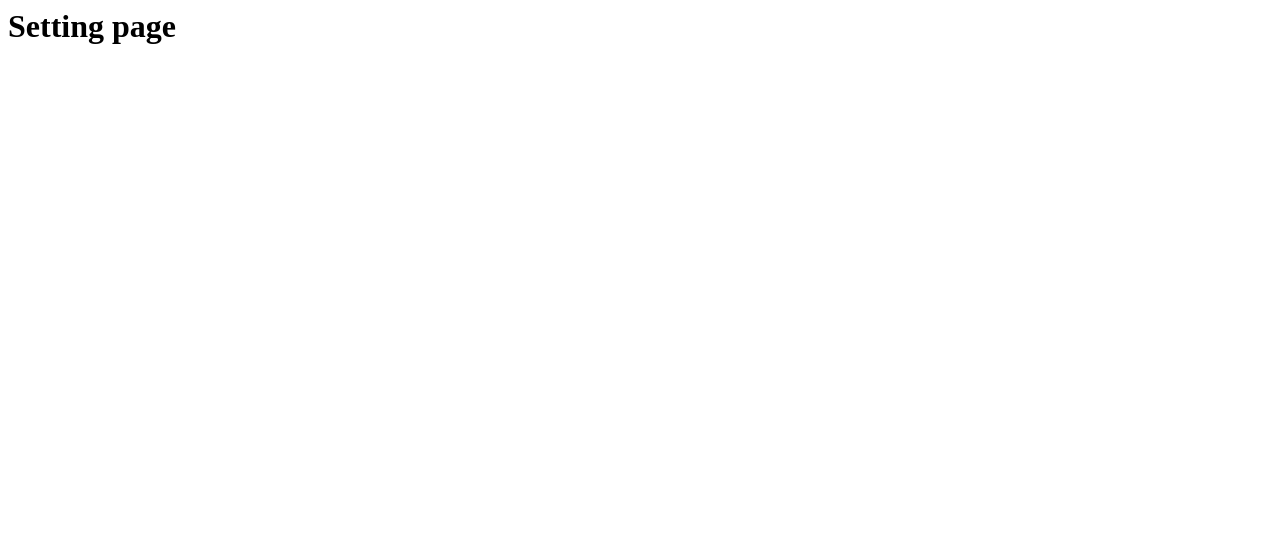
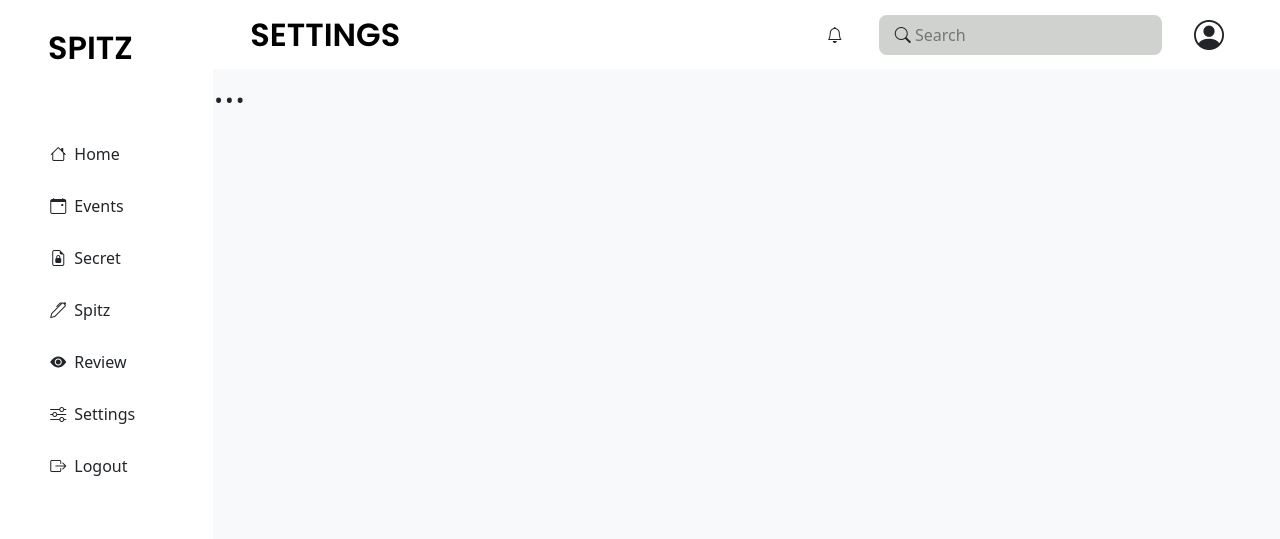
Before and after one commit to Echezonac/spitz-official, a Django app: page /settings/ in a window 1280 px wide. Before the commit the part shown is almost empty. Shown: the top 539 px of the page. Run offline with Django 4.2, Linux system fonts and the light colour scheme.

Commit message:
added active nav links

```diff
--- a/home_app/views.py
+++ b/home_app/views.py
@@ -12,27 +12,27 @@
 
 def detail_spitz(request):
     context = {
-        'page_name': 'Home',  # Name of the current page,
+        'page_name': 'Spitz',  # Name of the current page,
     }
     return render(request, 'pages/spitz-detail.html', context)
 
 
 def profile(request):
     context = {
-        'page_name': 'Home',  # Name of the current page,
+        'page_name': 'Profile',  # Name of the current page,
     }
     return render(request, 'pages/profile.html', context)
 
 
 def notification(request):
     context = {
-        'page_name': 'Home',  # Name of the current page,
+        'page_name': 'Notifications',  # Name of the current page,
     }
     return render(request, 'pages/notify.html', context)
 
 
 def settings(request):
     context = {
-        'page_name': 'Home',  # Name of the current page
+        'page_name': 'Settings',  # Name of the current page
     }
     return render(request, 'pages/settings.html', context)
--- a/requirements.txt
+++ b/requirements.txt
@@ -4,6 +4,7 @@
 distlib==0.3.4
 dj-database-url==1.0.0
 Django==4.0.3
+django-active-link==0.1.8
 django-crispy-forms==1.14.0
 django-heroku==0.3.1
 filelock==3.6.0
--- a/reviews/templates/reviews/review_home.html
+++ b/reviews/templates/reviews/review_home.html
@@ -2,14 +2,14 @@
 
 
 {% block main %}
-<section class="d-block d-md-flex">
+<section class="d-block d-md-flex col-12">
     <!-- SIDENAV -->
     {% include 'partials/sidenav.html' %}
 
     <div class="col bg-light">
         <!-- HEADER -->
         {% include 'partials/header.html' %}
-        <h1>Hey</h1>
+        <h1>...</h1>
     </div>
 
 </section>
--- a/spitz/settings.py
+++ b/spitz/settings.py
@@ -41,6 +41,7 @@
     'django.contrib.sessions',
     'django.contrib.messages',
     'django.contrib.staticfiles',
+    'active_link',
     'home_app',
     'user',
     'reviews',
--- a/templates/pages/settings.html
+++ b/templates/pages/settings.html
@@ -1 +1,16 @@
-<h1>Setting page</h1>
+{% extends 'base.html' %}
+
+
+{% block main %}
+<section class="d-block d-md-flex">
+    <!-- SIDENAV -->
+    {% include 'partials/sidenav.html' %}
+
+    <div class="col bg-light">
+        <!-- HEADER -->
+        {% include 'partials/header.html' %}
+        <h1>...</h1>
+    </div>
+
+</section>
+{% endblock main %}
--- a/templates/partials/header.html
+++ b/templates/partials/header.html
@@ -1,3 +1,5 @@
+{% load active_link_tags %}
+
 <!-- LARGE SCREEN HEADER -->
 <div class="main_section_header col-12 bg-white d-none d-md-flex align-items-center justify-content-between py-2 px-lg-5 px-md-3 fixed-top"
     style="right: 0; left: auto;">
@@ -7,8 +9,8 @@
     <!-- menu start -->
     <div class="navbar-menu d-flex align-items-center">
         <!-- notification start -->
-        <a href="{% url 'notify-page' %}" class="btn">
-            <i class="bi bi-bell text-dark"></i>
+        <a href="{% url 'notify-page' %}" class="btn btn-outline-dark {% active_link 'notify-page' %}">
+            <i class="bi bi-bell"></i>
         </a>
         <!-- notification end -->
         <!-- search bar start -->
@@ -47,11 +49,11 @@
         </div>
         <!-- notification -->
         <div class="d-flex align-items-center justify-content-center" style="width: fit-content;">
-            <a href="{% url 'notify-page' %}" class="btn">
-                <i class="bi bi-bell text-dark"></i>
+            <a href="{% url 'notify-page' %}" class="btn btn-outline-dark {% active_link 'notify-page' %}">
+                <i class="bi bi-bell"></i>
             </a>
-            <a href="{% url 'setting-page' %}" class="btn">
-                <i class="bi bi-sliders text-dark"></i>
+            <a href="{% url 'setting-page' %}" class="btn btn-outline-dark {% active_link 'setting-page' %}">
+                <i class="bi bi-sliders"></i>
             </a>
         </div>
     </div>
--- a/templates/partials/sidenav.html
+++ b/templates/partials/sidenav.html
@@ -1,3 +1,5 @@
+{% load active_link_tags %}
+
 <!-- sidebar start -->
 <div class="col-lg-2 col-md-3 bg-white sidebar d-none d-md-block" style="max-height:100vh !important;">
     <ul class="p-0 py-4" style="width: 100%;height: inherit !important;">
@@ -10,37 +12,37 @@
         <!-- brand name end -->
         <!-- sidebar menu start -->
         <li class="my-3 px-3">
-            <a href="{% url 'home_page' %}" class=" mx-auto btn btn-outline-dark text-decoration-none">
+            <a href="{% url 'home_page' %}" class=" mx-auto btn btn-outline-dark text-decoration-none {% active_link 'home_page' %}">
                 <i class=" mx-1 bi bi-house"></i>
                 Home
             </a>
         </li>
         <li class="my-3 px-3">
-            <a href="#" class="mx-auto btn btn-outline-dark text-decoration-none">
+            <a href="#" class="mx-auto btn btn-outline-dark text-decoration-none {% active_link '#' %}">
                 <i class=" mx-1 bi bi-calendar-event"></i>
                 Events
             </a>
         </li>
         <li class="my-3 px-3">
-            <a href="#" class="mx-auto btn btn-outline-dark text-decoration-none">
+            <a href="#" class="mx-auto btn btn-outline-dark text-decoration-none {% active_link '#' %}">
                 <i class=" mx-1 bi bi-file-earmark-lock2"></i>
                 Secret
             </a>
         </li>
         <li class="my-3 px-3">
-            <a href="#" class="mx-auto btn btn-outline-dark text-decoration-none">
+            <a href="#" class="mx-auto btn btn-outline-dark text-decoration-none {% active_link '#' %}">
                 <i class=" mx-1 bi bi-pen"></i>
                 Spitz
             </a>
         </li>
         <li class="my-3 px-3">
-            <a href="{% url 'reviews' %}" class="mx-auto btn btn-outline-dark text-decoration-none">
+            <a href="{% url 'reviews' %}" class="mx-auto btn btn-outline-dark text-decoration-none {% active_link 'reviews' %}">
                 <i class=" mx-1 bi bi-eye-fill"></i>
                 Review
             </a>
         </li>
         <li class="my-3 px-3">
-            <a href="{% url 'setting-page' %}" class="mx-auto btn btn-outline-dark text-decoration-none">
+            <a href="{% url 'setting-page' %}" class="mx-auto btn btn-outline-dark text-decoration-none {% active_link 'setting-page' %}">
                 <i class=" mx-1 bi bi-sliders"></i>
                 Settings
             </a>
@@ -61,23 +63,23 @@
     style="height: fit-content; box-shadow: 0 0 3px #e5e5e5;">
     <!-- Home -->
     <a href="{% url 'home_page' %}" class="px-2 py-1 text-center">
-        <i class="bi bi-house btn btn-outline-dark border-0 text-center"></i>
+        <i class="bi bi-house btn btn-outline-dark {% active_link 'home_page' %} border-0 text-center"></i>
     </a>
     <!-- Events -->
     <a href="#" class="px-2 py-1 text-center">
-        <i class="bi bi-calendar-event btn btn-outline-dark border-0 text-center"></i>
+        <i class="bi bi-calendar-event btn btn-outline-dark {% active_link '#' %} border-0 text-center"></i>
     </a>
     <!-- Secrets -->
     <a href="#" class="px-2 py-1 text-center">
-        <i class="bi bi-file-earmark-lock2 btn btn-outline-dark border-0 text-center"></i>
+        <i class="bi bi-file-earmark-lock2 btn btn-outline-dark {% active_link '#' %} border-0 text-center"></i>
     </a>
     <!-- Add spitz -->
     <a href="#" class="px-2 py-1 text-center">
-        <i class="bi bi-pen btn btn-outline-dark border-0 text-center"></i>
+        <i class="bi bi-pen btn btn-outline-dark {% active_link '#' %} border-0 text-center"></i>
     </a>
     <!-- Review -->
     <a href="{% url 'reviews' %}" class="px-2 py-1 text-center">
-        <i class="bi bi-eye-fill btn btn-outline-dark border-0 text-center"></i>
+        <i class="bi bi-eye-fill btn btn-outline-dark {% active_link 'reviews' %} border-0 text-center"></i>
     </a>
     <!-- end -->
 </div>
@@ -95,7 +97,7 @@
         width: 80% !important;
     }
 
-    .btn-outline-dark:hover {
+    .btn-outline-dark:hover, .btn-outline-dark.active {
         outline: none !important;
         box-shadow: none !important;
         background-color: var(--red-color) !important;
```
